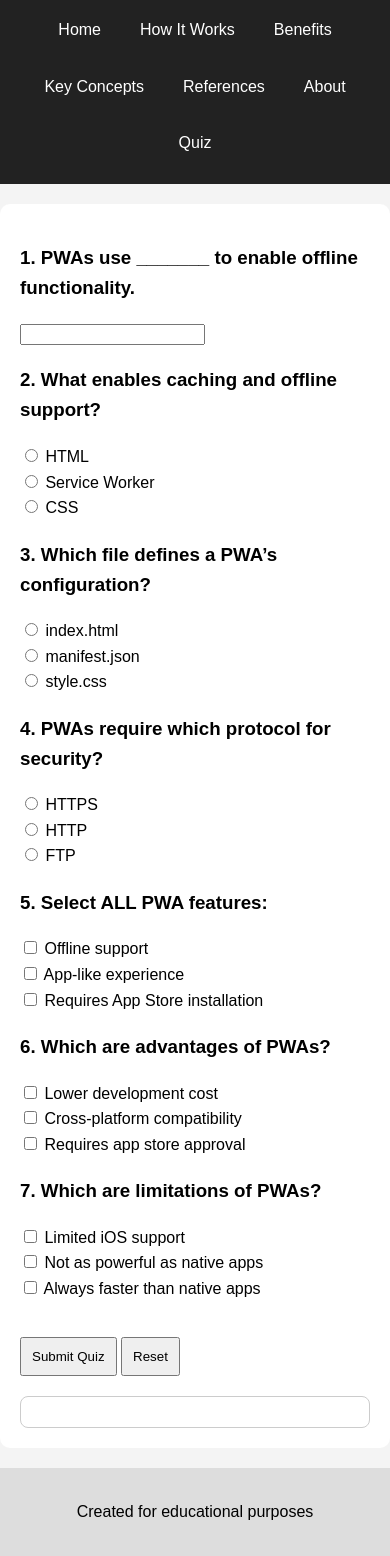
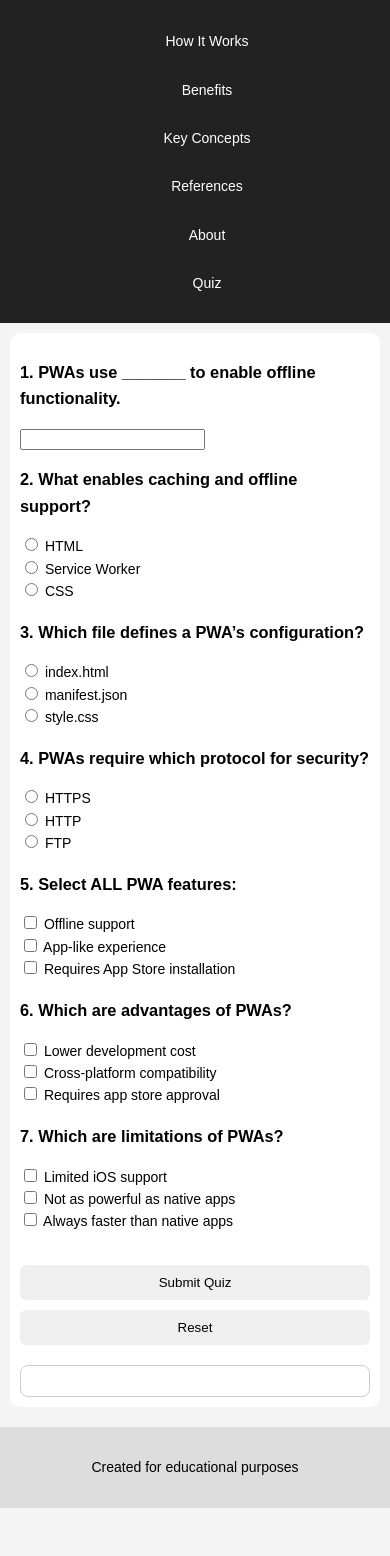
Before and after one commit to cmcduf15/Pwa-project, a plain HTML site: page quiz.html in a window 390 px wide. Shown: the part 105-1661 px from the top of the page. After the commit the page ends 1613 px from the top, so only its background shows below. Drawn offline with Linux system fonts and the light colour scheme.

Commit message:
Add files via upload

```diff
--- a/quiz.html
+++ b/quiz.html
@@ -1,6 +1,8 @@
 <!DOCTYPE html>
 <html>
 <head>
+  <meta charset="UTF-8">
+  <meta name="viewport" content="width=device-width, initial-scale=1.0">
 <title>PWA Quiz</title>
 <link rel="stylesheet" href="style.css">
 
--- a/style.css
+++ b/style.css
@@ -4,6 +4,7 @@ body {
   margin: 0;
   background: #f4f4f4;
   line-height: 1.6;
+  font-size: 16px;
 }
 
 /* Header styling */
@@ -19,7 +20,8 @@ nav {
   display: flex;
   justify-content: center;
   flex-wrap: wrap;
-  gap: 15px;
+  gap: 10px;
+  margin-top: 10px;
 }
 
 /* Navigation links */
@@ -63,25 +65,78 @@ table {
 td, th {
   border: 1px solid #ccc;
   padding: 10px;
+  text-align: left;
 }
 
 /* Correct answers */
 .correct {
   color: green;
+  font-weight: bold;
 }
 
 /* Incorrect answers */
 .incorrect {
   color: red;
+  font-weight: bold;
 }
+
+/* Image styling */
 .image-container {
   margin-top: 20px;
+  text-align: center;
 }
 
 .image-container img {
-  width: 80%;
+  width: 100%;
   max-width: 700px;
+  height: auto;
   border-radius: 10px;
-  display: block;   /* important */
-  margin-left: 0;   /* pushes it to the left */
 }
+
+/* Button styling */
+button {
+  margin-top: 10px;
+  padding: 10px 15px;
+  cursor: pointer;
+  border: none;
+  border-radius: 6px;
+}
+
+   /*Tablet view*/
+@media screen and (max-width: 768px) {
+
+  section {
+    margin: 10px;
+    padding: 15px;
+  }
+
+  nav {
+    flex-direction: column;
+    align-items: center;
+  }
+
+  nav a {
+    width: 100%;
+    text-align: center;
+  }
+}
+
+/*Mobile view*/
+@media screen and (max-width: 480px) {
+
+  body {
+    font-size: 14px;
+  }
+
+  header h1 {
+    font-size: 20px;
+  }
+
+  section {
+    padding: 10px;
+  }
+
+  button {
+    width: 100%;
+  }
+}
```
Also changed, not shown: about.html (+2 -0 lines), benefits.html (+2 -0 lines), concepts.html (+8 -0 lines), how-it-works.html (+7 -2 lines), index.html (+1 -0 lines), references.html (+2 -0 lines).
